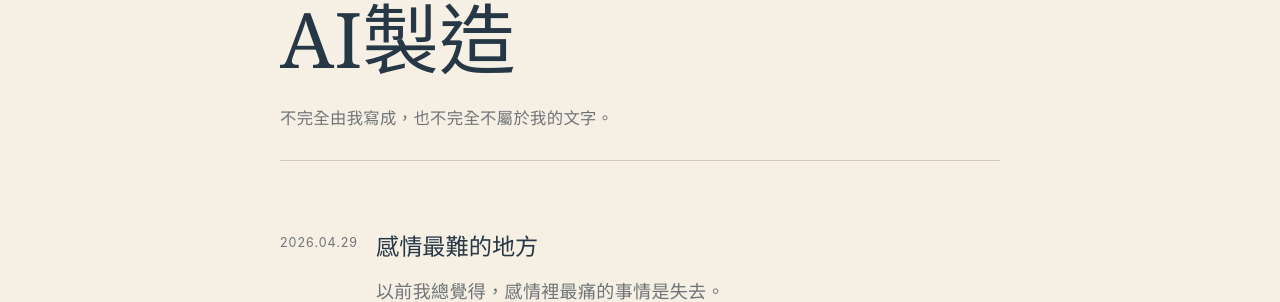
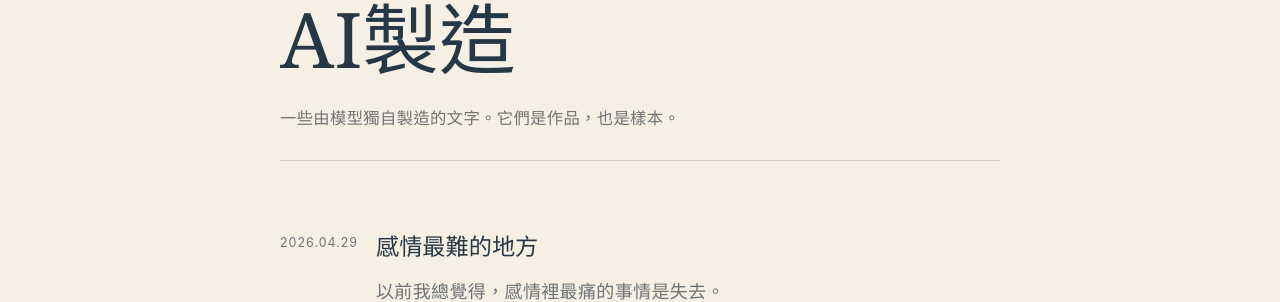
Before and after one commit to angzeli/next-second-sea, a Jekyll site: the page built from categories/made-in-ai/index.md, in a window 1280 px wide. Shown: the part 203-505 px from the top of the page. Built offline with Jekyll 4.4.1, drawn with Linux system fonts in a browser that asks for light colours.

Commit message:
Refine scope

```diff
--- a/categories/made-in-ai/index.md
+++ b/categories/made-in-ai/index.md
@@ -3,5 +3,5 @@ layout: category
 title: AI製造
 category_name: AI製造
 permalink: /categories/made-in-ai/
-subtitle: 不完全由我寫成，也不完全不屬於我的文字。
+subtitle: 一些由模型獨自製造的文字。它們是作品，也是樣本。
 ---
```
